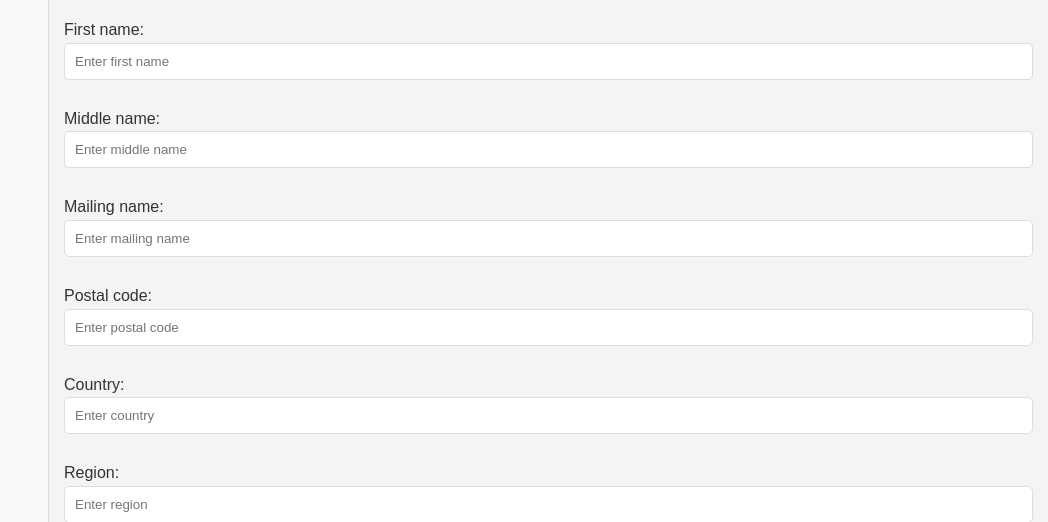
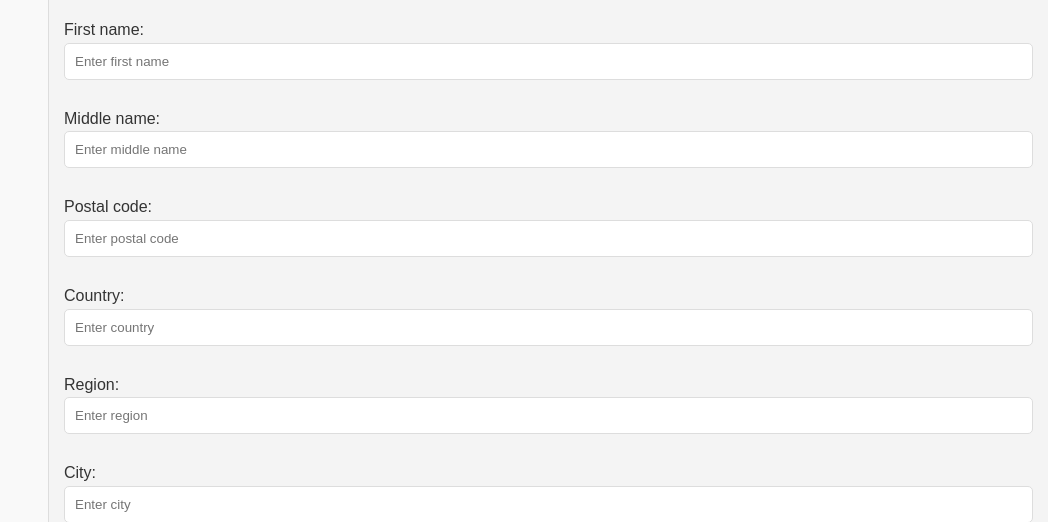
Before and after one commit to iOSSergey/client-management-system, a Django app: page /add-client/ in a window 1280 px wide. Shown: the part 226-748 px from the top of the page, without its empty margins (232-1280 px from the left). Run offline with Django 5.2, Linux system fonts and the light colour scheme.

Commit message:
:sparkles: Remove mailing_name field

```diff
--- a/clients/forms.py
+++ b/clients/forms.py
@@ -9,7 +9,6 @@
             'last_name': forms.TextInput(attrs={'placeholder': 'Enter last name'}),
             'first_name': forms.TextInput(attrs={'placeholder': 'Enter first name'}),
             'middle_name': forms.TextInput(attrs={'placeholder': 'Enter middle name'}),
-            'mailing_name': forms.TextInput(attrs={'placeholder': 'Enter mailing name'}),
             'postal_code': forms.TextInput(attrs={'placeholder': 'Enter postal code'}),
             'country': forms.TextInput(attrs={'placeholder': 'Enter country'}),
             'region': forms.TextInput(attrs={'placeholder': 'Enter region'}),
--- a/clients/models.py
+++ b/clients/models.py
@@ -1,13 +1,11 @@
 from django.db import models
 from datetime import date
-
 
 class Client(models.Model):
     id = models.AutoField(primary_key=True)
     last_name = models.CharField(max_length=255)
     first_name = models.CharField(max_length=255)
     middle_name = models.CharField(max_length=255, null=True, blank=True)
-    mailing_name = models.CharField(max_length=255, null=True, blank=True)
     postal_code = models.CharField(max_length=20, null=True, blank=True)
     country = models.CharField(max_length=255)
     region = models.CharField(max_length=255, null=True, blank=True)
--- a/clients/templates/clients/client_detail.html
+++ b/clients/templates/clients/client_detail.html
@@ -45,7 +45,6 @@
         <div><strong>First Name:</strong> {{ client.first_name }}</div>
         <div><strong>Middle Name:</strong> {{ client.middle_name }}</div>
         <div><strong>Age:</strong> {{ client.age_with_suffix }}</div>
-        <div><strong>Mailing Name:</strong> {{ client.mailing_name }}</div>
         <div><strong>Postal Code:</strong> {{ client.postal_code }}</div>
         <div><strong>Country:</strong> {{ client.country }}</div>
         <div><strong>Region:</strong> {{ client.region }}</div>
```
Also changed, not shown: clients/migrations/0003_remove_client_mailing_name.py (added).
